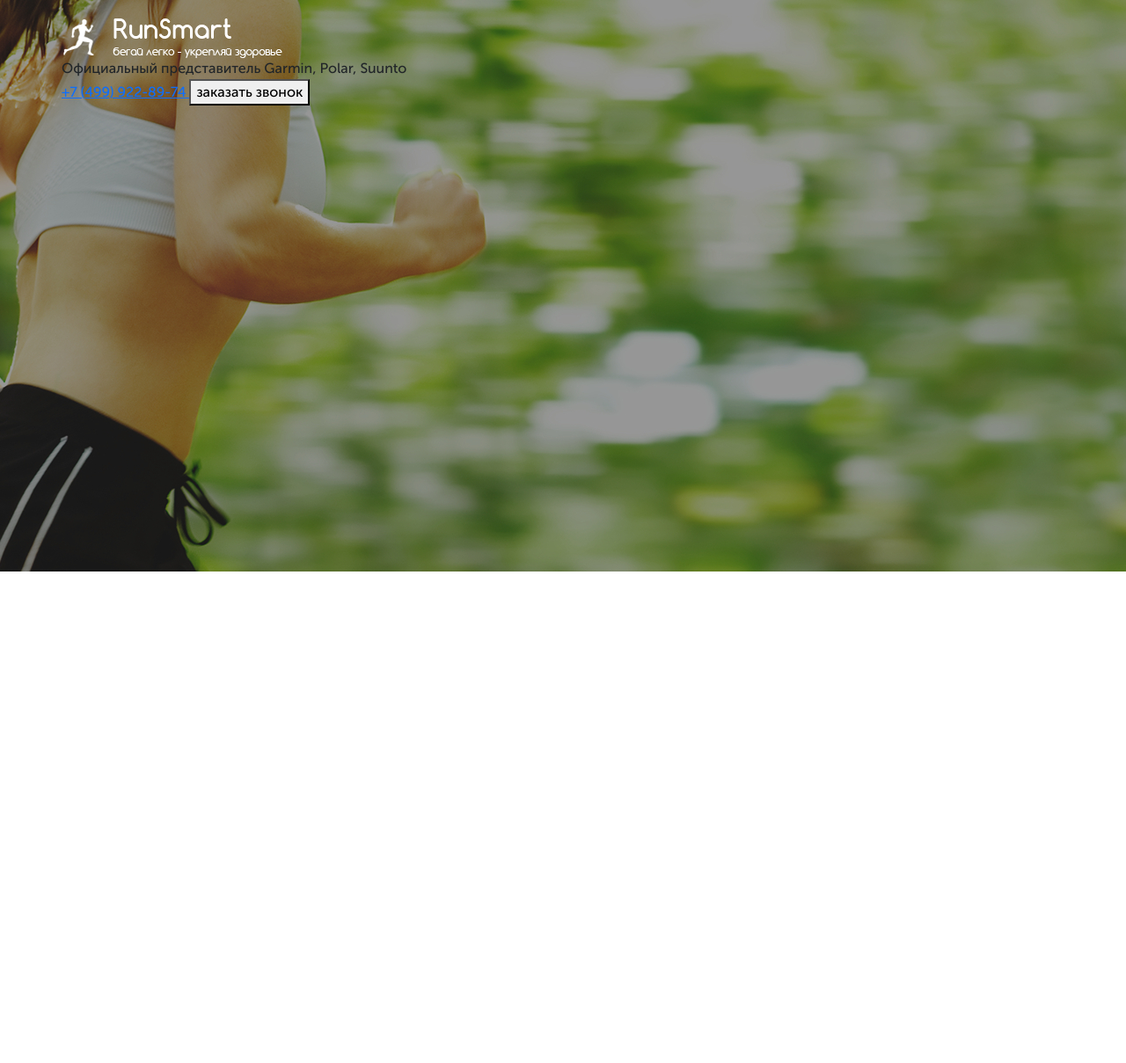
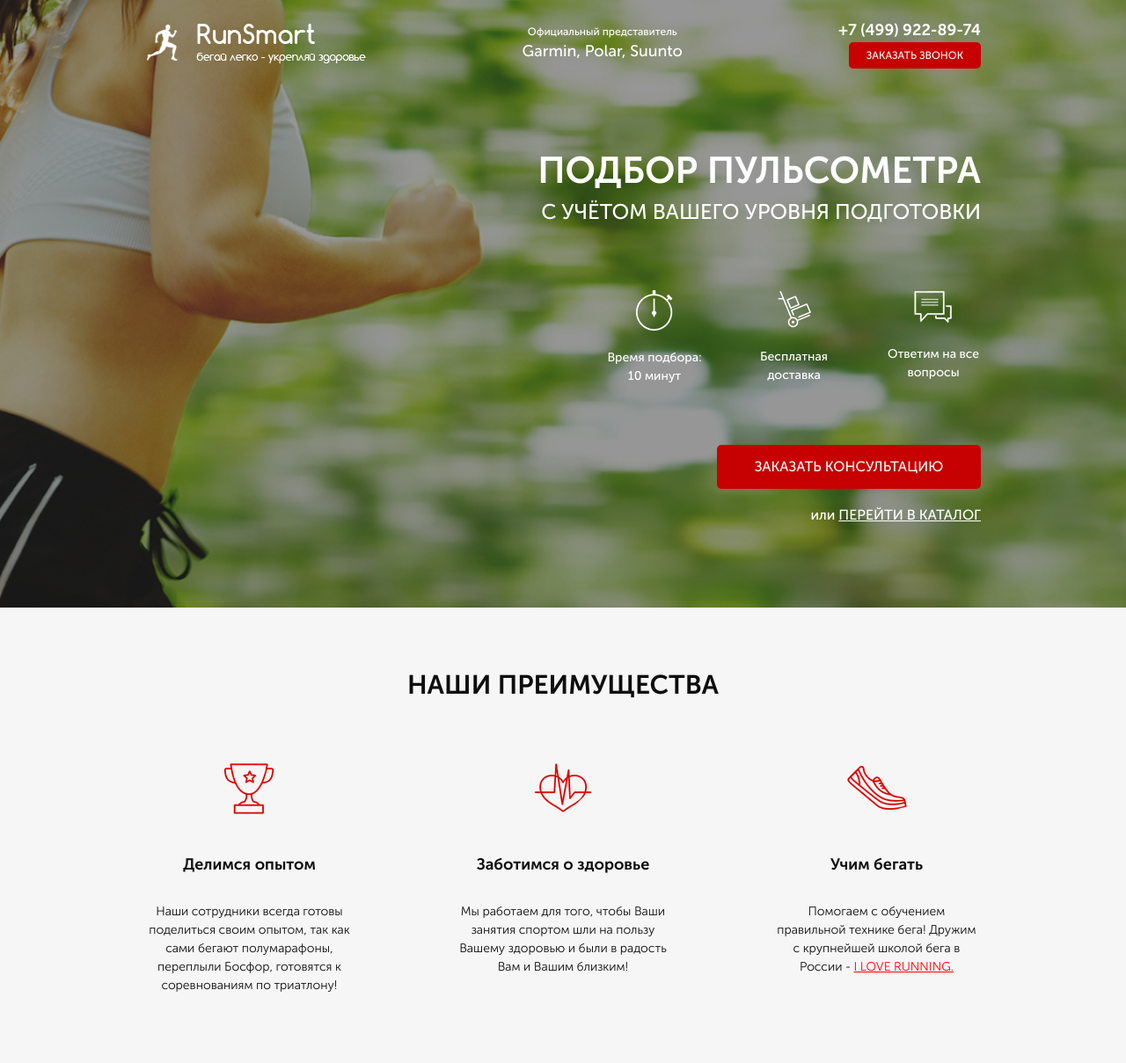
Before and after one commit to Waterfallllllll/project_six, a website: page src/index.html in a window 1280 px wide. Shown: the whole page at 88% size. Before the commit the page ends 800 px from the top, so only its background shows below. Drawn offline with Linux system fonts and the light colour scheme.

Commit message:
adaptation commit

```diff
--- a/gulpfile.js
+++ b/gulpfile.js
@@ -1,41 +1,33 @@
 const gulp = require('gulp');
 const browserSync = require('browser-sync');
 const sass = require('gulp-sass')(require('sass'));
+const cleanCSS = require('gulp-clean-css');
+const autoprefixer = require('gulp-autoprefixer');
 const rename = require("gulp-rename");
-const autoprefixer = require('gulp-autoprefixer');
-const cleanCSS = require('gulp-clean-css');
-// Static server
+
 gulp.task('server', function () {
-    browserSync.init({
+
+    browserSync({
         server: {
             baseDir: "src"
         }
     });
+
+    gulp.watch("src/*.html").on('change', browserSync.reload);
 });
 
 gulp.task('styles', function () {
-    return gulp.src("src/sass/*.+(scss|sass)")
-        /* мне необходим gulp, который будет переходить адресу src и что - то делать с этим файлом.Внутри src мы прописываем путь к файлу который нас интересует.Дальше все файлы которые подподают под наши критерии должны компилироваться.Для этого /*.+(scss|sass). */
+    return gulp.src("src/sass/**/*.+(scss|sass)")
         .pipe(sass({ outputStyle: 'compressed' }).on('error', sass.logError))
-        /* Я хочу взять этот файл и что-то с ним сделать. Он будет компилировать код sass по пути который мы указали в прошлом шаге */
-        /*  Ну и после того, как мы откампилировали код. Этот файл весит в невесомости можно сказать, нам необходимо отправить его в определенную папку */
-        .pipe(rename({
-            prefix: "",
-            suffix: ".min",
-        }))
-        .pipe(autoprefixer({
-            cascade: false
-        }))
+        .pipe(rename({ suffix: '.min', prefix: '' }))
+        .pipe(autoprefixer())
         .pipe(cleanCSS({ compatibility: 'ie8' }))
-        .pipe(gulp.dest("src/css")) /* Вот этот файл который у тебя получился положи по определенному адресу */
-        .pipe(browserSync.stream()); /* После сохранения я опять буду вызывать browserSync. То есть страница будет обновляться */
+        .pipe(gulp.dest("src/css"))
+        .pipe(browserSync.stream());
 });
 
-
-gulp.task('watch', function () { /* Следит за изменениями в html и вы стилистических файлах */
-    gulp.watch("src/sass/*.+(scss|sass)", gulp.parallel("styles")); /* Следи за вот такими вот файлами. При сохранении вызывается*/
-    gulp.watch("src/*.html").on("change", browserSync.reload);
-});
+gulp.task('watch', function () {
+    gulp.watch("src/sass/**/*.+(scss|sass)", gulp.parallel('styles'));
+})
 
 gulp.task('default', gulp.parallel('watch', 'server', 'styles'));
-/* Если мы даём default, то это задача которая вызвается по умолчанию. После вызова команды, я хочу выполнить сразу несколько задач(server и styles) */
--- a/src/index.html
+++ b/src/index.html
@@ -12,18 +12,21 @@
 </head>
 
 <body>
-    <div class="promo">
+    <section class="promo">
         <div class="container">
             <div class="header">
+                <div>
                     <a href="#" class="header__logo">
                         <img src="icons/first_section/logo.png" alt="logo">
                     </a>
-
+                </div>
+                <div>
                     <div class="header__official">
-                    Официальный представитель
-                    <span>Garmin, Polar, Suunto</span>
+                        Официальный представитель <span>Garmin, Polar, Suunto</span>
+                    </div>
                 </div>
 
+                <div>
                     <div class="header__contacts">
                         <a href="tel:+74999228974" class="header__phone">
                             +7 (499) 922-89-74
@@ -32,7 +35,65 @@
                     </div>
                 </div>
             </div>
+            <div class="promo__wrapper">
+                <h1 class="promo__header">Подбор пульсометра </h1>
+                <h2 class="promo__subheader">с учётом Вашего уровня подготовки</h2>
+
+                <div class="promo__icons">
+                    <div class="promo__icon">
+                        <img src="icons/first_section/timer.png" alt="timer">
+                        Время подбора: 10 минут
                     </div>
+                    <div class="promo__icon">
+                        <img src="icons/first_section/hand_car.png" alt="hand_car">
+                        Бесплатная доставка
+                    </div>
+                    <div class="promo__icon">
+                        <img src="icons/first_section/messages.png" alt="messages">
+                        Ответим на все вопросы
+                    </div>
+                </div>
+
+                <button class="button button_main">заказать консультацию</button>
+                <div class="promo__link">
+                    или
+                    <a href="#">ПЕРЕЙТИ В КАТАЛОГ</a>
+                </div>
+            </div>
+        </div>
+    </section>
+    <section class="advantages">
+        <div class="container">
+            <h2 class="advantages__header">
+                НАШИ ПРЕИМУЩЕСТВА
+            </h2>
+
+            <div class="advantages__items">
+                <div class="advantages__item">
+                    <img src="icons/second_section/cup.png" alt="cup">
+                    <div class="advantages__descr-header">Делимся опытом</div>
+                    <div class="advantages__descr-subheader">Наши сотрудники всегда готовы поделиться своим опытом,
+                        так как сами бегают полумарафоны, переплыли Босфор, готовятся к соревнованиям по триатлону!
+                    </div>
+                </div>
+                <div class="advantages__item">
+                    <img src="icons/second_section/heart.png" alt="heart">
+                    <div class="advantages__descr-header">Заботимся о здоровье</div>
+                    <div class="advantages__descr-subheader">Мы работаем для того,
+                        чтобы Ваши занятия спортом шли на пользу Вашему здоровью и были в радость Вам и Вашим близким!
+                    </div>
+                </div>
+                <div class="advantages__item">
+                    <img src="icons/second_section/shoe.png" alt="shoe">
+                    <div class="advantages__descr-header">Учим бегать</div>
+                    <div class="advantages__descr-subheader">Помогаем с обучением
+                        правильной технике бега!
+                        Дружим с крупнейшей школой бега в России - <a href="#">I LOVE RUNNING.</a>
+                    </div>
+                </div>
+            </div>
+        </div>
+    </section>
 </body>
 
 </html>
--- /dev/null
+++ b/src/sass/base/_media.scss
@@ -0,0 +1,35 @@
+@media (max-width: 991px) {
+    .promo {
+        padding: 21px 21px 93px 21px;
+    }
+}
+
+@media (max-width: 767px) {
+    .advantages {
+        &__descr-subheader {
+            width: 192px;
+        }
+    }
+
+    .header {
+        &__phone {
+            font-size: 10px;
+        }
+
+        .button {
+            width: 84px;
+            height: 22px;
+            font-size: 7px;
+        }
+
+        &__official {
+            font-size: 8px;
+
+            span {
+                font-size: 13px;
+            }
+        }
+    }
+
+
+}
--- /dev/null
+++ b/src/sass/blocks/_advantages.scss
@@ -0,0 +1,47 @@
+.advantages {
+    min-height: 470px;
+    padding: 70px 0 78px 0;
+    background: url(../../img/bg/second_bg.jpg) center center/cover no-repeat;
+
+    &__header {
+        color: #0d0d0d;
+        font-size: 30px;
+        font-weight: 700;
+        text-align: center;
+    }
+
+    &__items {
+        margin-top: 65px;
+        display: flex;
+        justify-content: space-between;
+    }
+
+    &__item {
+        img {
+            display: block;
+            margin: 0 auto;
+        }
+    }
+
+    &__descr-header {
+        color: #0d0d0d;
+        font-size: 18px;
+        font-weight: 700;
+        text-align: center;
+        margin-top: 38px;
+    }
+
+    &__descr-subheader {
+        margin-top: 29px;
+        width: 237px;
+        color: #0d0d0d;
+        font-size: 14px;
+        font-weight: 300;
+        text-align: center;
+
+        a {
+            color: #ff0000;
+        }
+    }
+
+}
--- /dev/null
+++ b/src/sass/blocks/_buttons.scss
@@ -0,0 +1,19 @@
+.button {
+    color: #ffffff;
+    font-size: 12px;
+    font-weight: 500;
+    text-align: center;
+    text-transform: uppercase;
+    width: 150px;
+    height: 30px;
+    border-radius: 5px;
+    background-color: $main-color;
+    border: none;
+
+    &_main {
+        width: 300px;
+        height: 50px;
+        font-size: 16px;
+        margin-top: 68px;
+    }
+}
--- a/src/sass/blocks/_header.scss
+++ b/src/sass/blocks/_header.scss
@@ -1,3 +1,43 @@
 .header {
     display: flex;
+    justify-content: space-between;
+    align-items: center;
+
+    &__logo {
+        width: 250px;
+
+        img {
+            width: 100%;
+        }
+    }
+
+    &__official {
+        display: flex;
+        flex-direction: column;
+        color: #ffffff;
+        font-size: 12px;
+        font-weight: 500;
+        text-align: center;
+
+        span {
+            color: #ffffff;
+            font-size: 18px;
+            font-weight: 500;
+            text-align: center;
+        }
+    }
+
+    &__contacts {
+        display: flex;
+        flex-direction: column;
+        align-items: flex-end;
+    }
+
+    &__phone {
+        color: #ffffff;
+        font-size: 18px;
+        font-weight: 700;
+        text-align: right;
+        text-decoration: none;
+    }
 }
--- a/src/sass/blocks/_promo.scss
+++ b/src/sass/blocks/_promo.scss
@@ -2,4 +2,65 @@
     min-height: 650px;
     padding: 21px 0 93px 0;
     background: url(../../img/bg/first_bg.jpg) center center/cover no-repeat;
+
+    &__wrapper {
+        margin-top: 91px;
+        display: flex;
+        flex-direction: column;
+        align-items: flex-end
+    }
+
+    &__header {
+        color: #ffffff;
+        font-size: 42px;
+        font-weight: 700;
+        text-align: right;
+        text-transform: uppercase;
+    }
+
+    &__subheader {
+        color: #ffffff;
+        font-size: 24px;
+        font-weight: 500;
+        text-align: right;
+        text-transform: uppercase;
+    }
+
+    &__icons {
+        display: flex;
+        margin-top: 66px;
+        width: 425px;
+        justify-content: space-between;
+    }
+
+    &__icon {
+        width: 108px;
+        color: #ffffff;
+        font-size: 14px;
+        font-weight: 500;
+        text-align: center;
+
+        img {
+            display: block;
+            margin: 0 auto;
+            margin-bottom: 20px;
+        }
+    }
+
+    &__link {
+        color: #ffffff;
+        font-size: 16px;
+        font-weight: 500;
+        text-align: right;
+        margin-top: 18px;
+
+        a {
+            color: #ffffff;
+            font-size: 16px;
+            font-weight: 500;
+            text-align: right;
+            text-decoration: underline;
+        }
+    }
+
 }
--- a/src/sass/style.scss
+++ b/src/sass/style.scss
@@ -3,10 +3,13 @@
 }
 
 .container {
-    max-width: 1140px;
+    max-width: 950px;
     margin: 0 auto;
 }
 
 @import 'base/variables';
 @import 'blocks/promo';
 @import 'blocks/header';
+@import 'blocks/buttons';
+@import 'blocks/advantages';
+@import 'base/media';
```
Also changed, not shown: src/css/blocks/buttons.min.css (added), src/css/style.min.css, src/img/bg/second_bg.jpg (added), 1 other file. Lines whose indentation alone changed are shown as unchanged.
